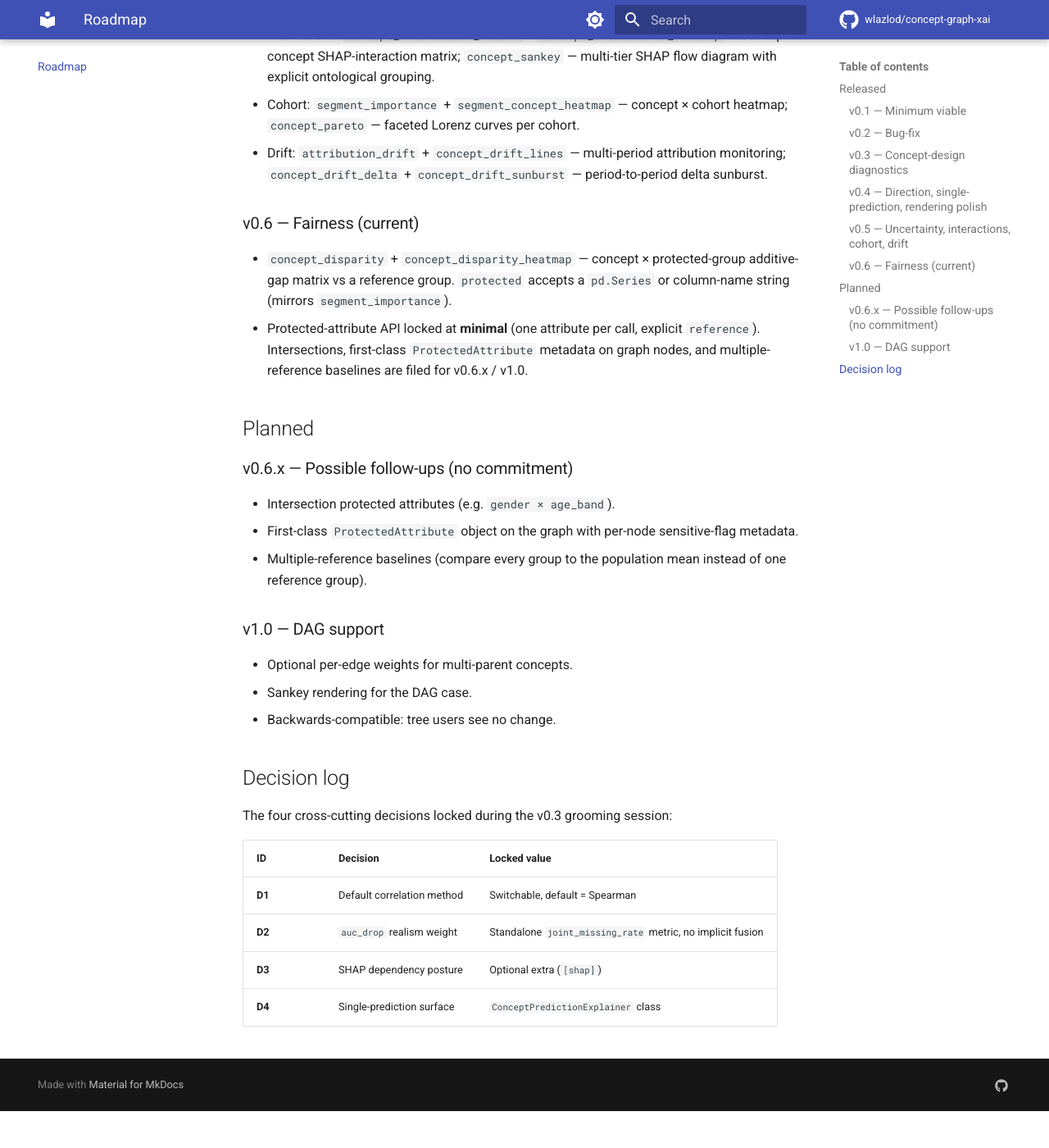
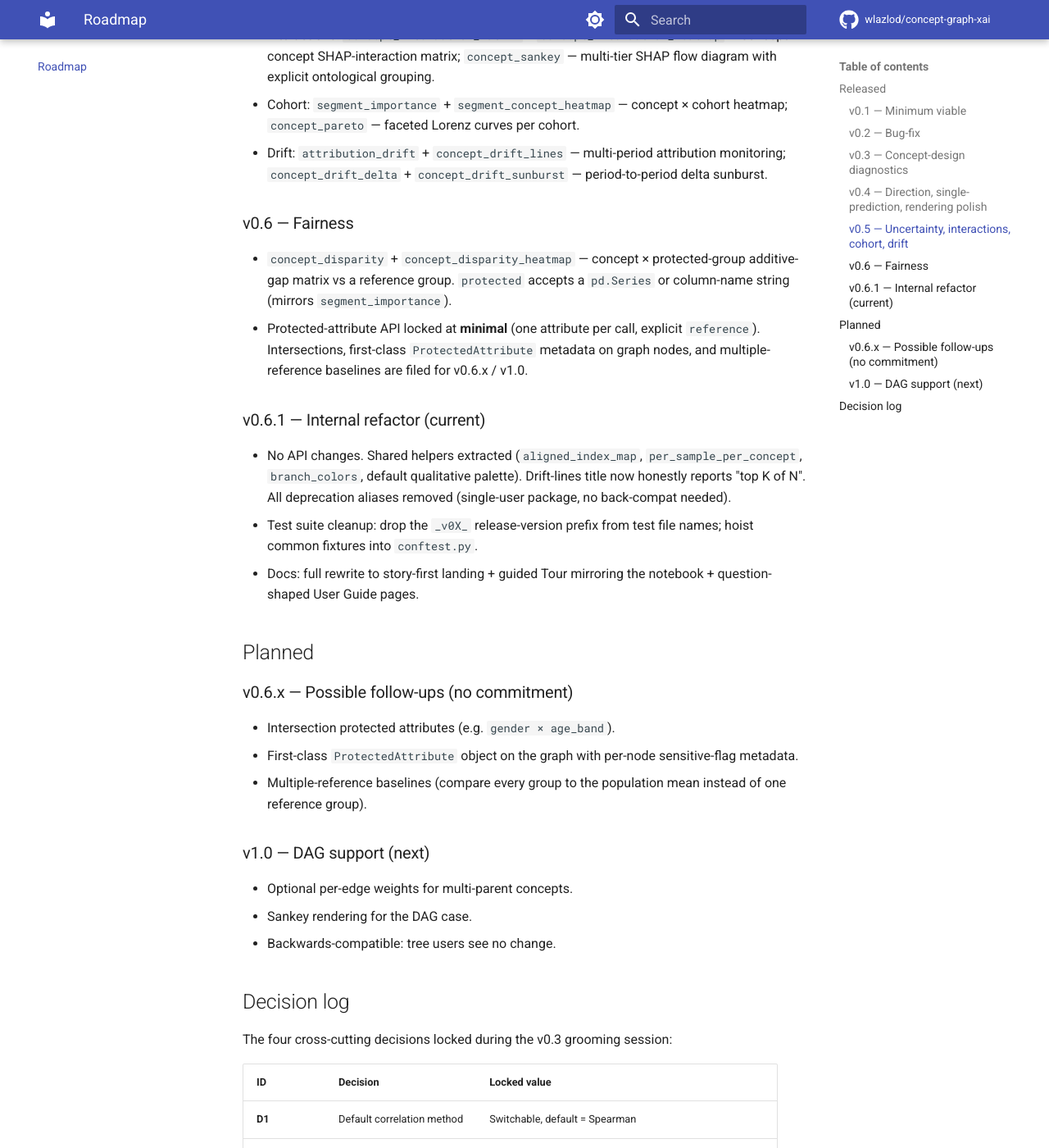
Before and after one commit to wlazlod/concept-graph-xai, an MkDocs documentation site: the page built from docs/roadmap.md, in a window 1280 px wide and 1400 px high, scrolled down 1384 px. Shown: the whole window at 82% size. Built offline with MkDocs 1.6.1 and Material for MkDocs 9.7.7, drawn with Linux system fonts in a browser that asks for light colours; comment, search, counter and statistics services are not loaded; before the commit the page ends 2739 px from its top, so only the background shows below that.

Commit message:
docs: refresh README + roadmap for v0.6.1
README: bump status from v0.6.0 to v0.6.1. Replace the 17-row
"what you can plot" table — which now duplicated the docs Tour
and User Guide — with a one-paragraph summary and CTAs into the
hosted docs. Trim the Roadmap section from one bullet per release
to a one-paragraph pointer at docs/roadmap.md.

docs/roadmap.md: add the v0.6.1 entry under Released (internal
refactor + docs rewrite, no API changes). Mark v0.6 as shipped
rather than "current"; surface v1.0 (DAGs) as "next".

```diff
--- a/docs/roadmap.md
+++ b/docs/roadmap.md
@@ -30,9 +30,14 @@ This page is the high-level roadmap, summarising shipped milestones and planned
 - Cohort: `segment_importance` + `segment_concept_heatmap` — concept × cohort heatmap; `concept_pareto` — faceted Lorenz curves per cohort.
 - Drift: `attribution_drift` + `concept_drift_lines` — multi-period attribution monitoring; `concept_drift_delta` + `concept_drift_sunburst` — period-to-period delta sunburst.
 
-### v0.6 — Fairness (current)
+### v0.6 — Fairness
 - `concept_disparity` + `concept_disparity_heatmap` — concept × protected-group additive-gap matrix vs a reference group. `protected` accepts a `pd.Series` or column-name string (mirrors `segment_importance`).
 - Protected-attribute API locked at **minimal** (one attribute per call, explicit `reference`). Intersections, first-class `ProtectedAttribute` metadata on graph nodes, and multiple-reference baselines are filed for v0.6.x / v1.0.
+
+### v0.6.1 — Internal refactor (current)
+- No API changes. Shared helpers extracted (`aligned_index_map`, `per_sample_per_concept`, `branch_colors`, default qualitative palette). Drift-lines title now honestly reports "top K of N". All deprecation aliases removed (single-user package, no back-compat needed).
+- Test suite cleanup: drop the `_v0X_` release-version prefix from test file names; hoist common fixtures into `conftest.py`.
+- Docs: full rewrite to story-first landing + guided Tour mirroring the notebook + question-shaped User Guide pages.
 
 ## Planned
 
@@ -41,7 +46,7 @@ This page is the high-level roadmap, summarising shipped milestones and planned
 - First-class `ProtectedAttribute` object on the graph with per-node sensitive-flag metadata.
 - Multiple-reference baselines (compare every group to the population mean instead of one reference group).
 
-### v1.0 — DAG support
+### v1.0 — DAG support (next)
 - Optional per-edge weights for multi-parent concepts.
 - Sankey rendering for the DAG case.
 - Backwards-compatible: tree users see no change.
```
Also changed, not shown: README.md (+24 -30 lines).
